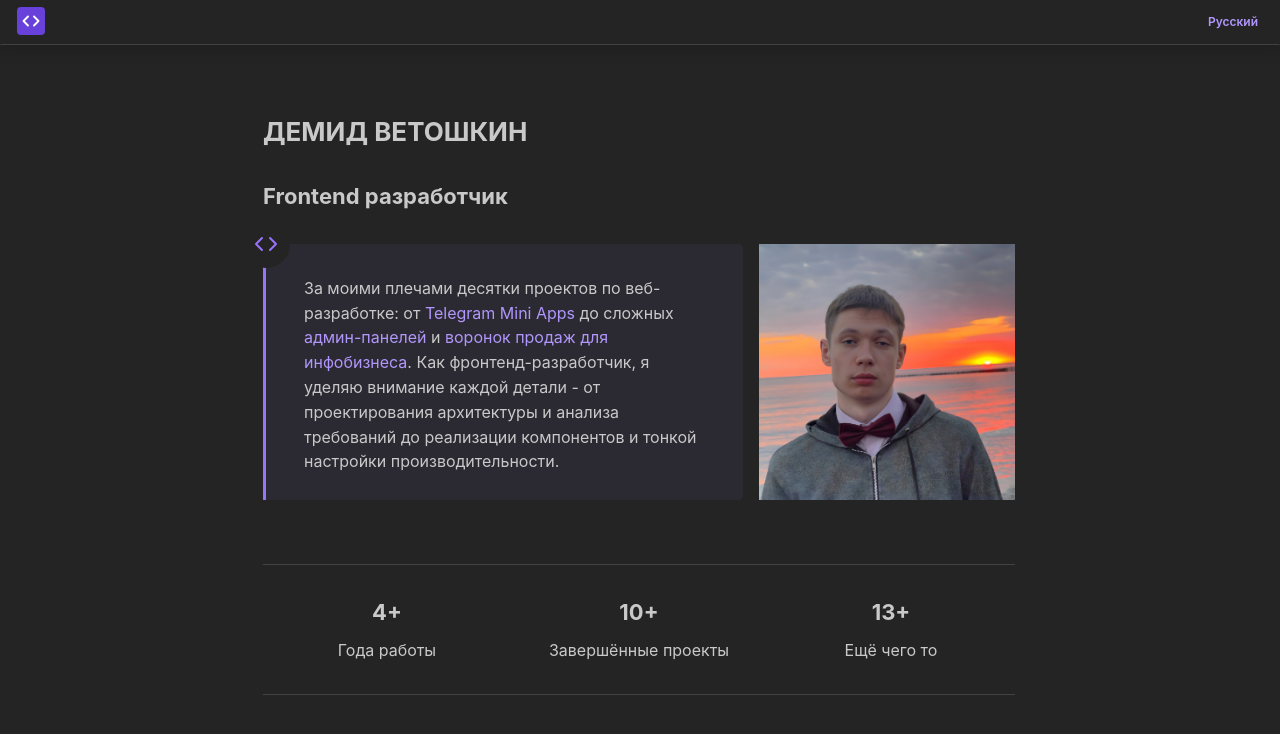
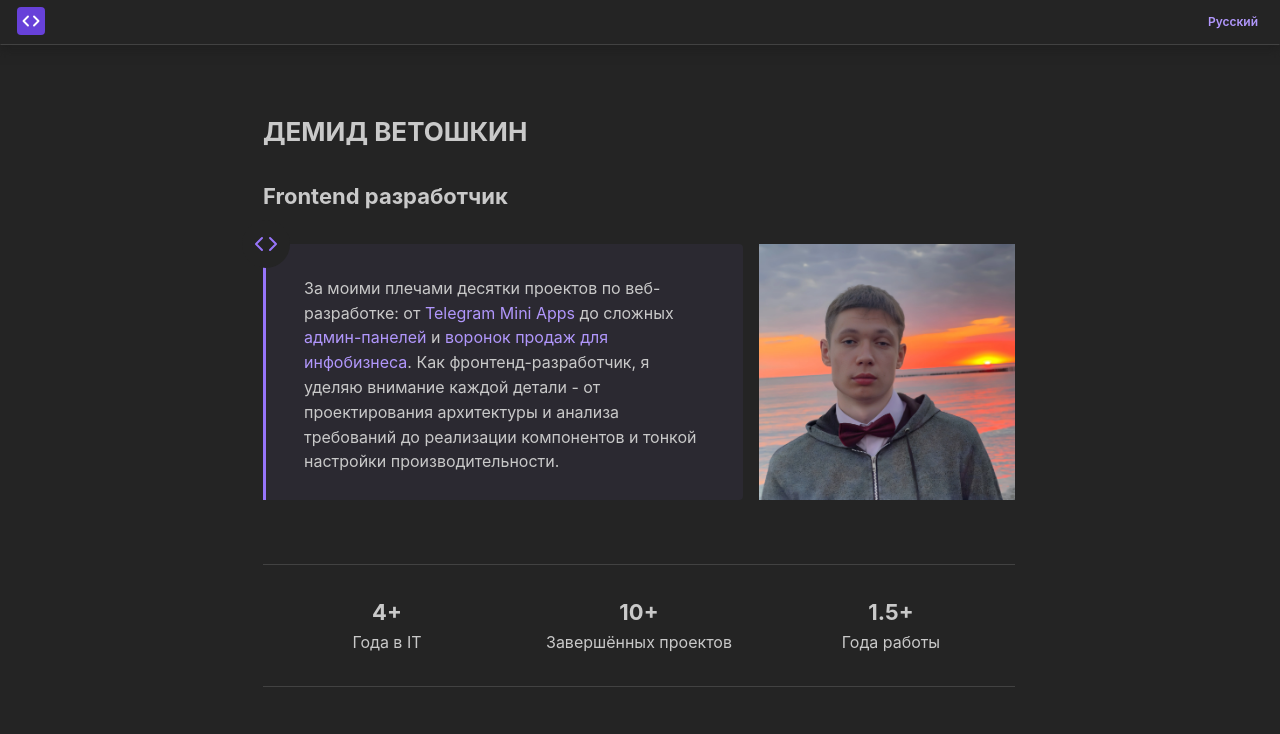
Before and after one commit to demi9ka/demi9ka, a React (Vite) app: page / in a window 1280 px wide. Shown: the top 734 px of the page. Built offline with nearby package versions, Linux system fonts and the light colour scheme.

Commit message:
[+] translate statistics

```diff
--- a/public/locales/ru/translation.json
+++ b/public/locales/ru/translation.json
@@ -1,13 +1,22 @@
 {
   "head": {
     "title": "Резюме",
-    "description": "Реюме фронтенд разработчика"
+    "description": "Резюме фронтенд разработчика"
   },
   "home": {
     "profile": {
       "name": "ДЕМИД ВЕТОШКИН",
       "post": "Frontend разработчик ",
       "info": "За моими плечами десятки проектов по веб-разработке: от <span>Telegram Mini Apps</span> до сложных <span>админ-панелей</span> и <span>воронок продаж для инфобизнеса</span>. Как фронтенд-разработчик, я уделяю внимание каждой детали - от проектирования архитектуры и анализа требований до реализации компонентов и тонкой настройки производительности."
+    },
+    "statistics": {
+      "years-in-it_one": "Год в IT",
+      "years-in-it_few": "Года в IT",
+      "years-in-it_many": "Лет в IT",
+      "completed-projects": "Завершённых проектов",
+      "years-work_one": "Год работы",
+      "years-work_few": "Года работы",
+      "years-work_many": "Лет работы"
     }
   },
   "header": {
--- a/src/components/page/home/ui/statisticcs/statistics.tsx
+++ b/src/components/page/home/ui/statisticcs/statistics.tsx
@@ -1,23 +1,29 @@
 import { Grid } from '@mantine/core'
 import { FlexItem } from './ui/flex-item'
 import { AnimatedComponent } from '@/shared/ui/animated-component'
+import { useTranslation } from 'react-i18next'
+
+const YEAR_IN_IT = new Date().getFullYear() - 2021
+const YEAR_WORK = new Date().getFullYear() - 2024
+const COMPLETED_PROJECTS = 10
 
 export const Statistics = () => {
+  const { t } = useTranslation()
   return (
     <Grid gutter={4}>
       <Grid.Col span={4}>
         <AnimatedComponent animationType="rotate" duration={1} delay={0.2} once={false} value={30}>
-          <FlexItem subTitle="Года работы" title="4+" />
+          <FlexItem subTitle={t('home.statistics.years-in-it', { count: YEAR_IN_IT })} title={`${YEAR_IN_IT}+`} />
         </AnimatedComponent>
       </Grid.Col>
       <Grid.Col span={4}>
         <AnimatedComponent animationType="rotate" duration={1} delay={0.3} once={false} value={30}>
-          <FlexItem subTitle="Завершённые проекты" title="10+" />
+          <FlexItem subTitle={t('home.statistics.completed-projects')} title={`${COMPLETED_PROJECTS}+`} />
         </AnimatedComponent>
       </Grid.Col>
       <Grid.Col span={4}>
         <AnimatedComponent animationType="rotate" duration={1.2} delay={0.4} once={false} value={30}>
-          <FlexItem subTitle="Ещё чего то" title="13+" />
+          <FlexItem subTitle={t('home.statistics.years-work', { count: YEAR_WORK + 1 })} title={`${YEAR_WORK}.5+`} />
         </AnimatedComponent>
       </Grid.Col>
     </Grid>
--- a/src/components/page/home/ui/statisticcs/ui/flex-item/flex-item.tsx
+++ b/src/components/page/home/ui/statisticcs/ui/flex-item/flex-item.tsx
@@ -7,11 +7,9 @@ type Props = {
 
 export const FlexItem = ({ title, subTitle }: Props) => {
   return (
-    <Flex direction={'column'} gap={{ base: 4, sm: 'xs' }} justify={'center'} align={'center '}>
+    <Flex direction={'column'} gap={{ base: 4, sm: 2 }} justify={'center'} align={'center'}>
       <Title order={3}>{title}</Title>
-      <Text fz={{ base: 'xs', sm: 'md' }} ta={'center'}>
-        {subTitle}
-      </Text>
+      <Text fz={{ base: 'xs', sm: 'md' }}>{subTitle}</Text>
     </Flex>
   )
 }
--- a/src/shared/ui/header/ui/scroll-progress/scroll-progress.tsx
+++ b/src/shared/ui/header/ui/scroll-progress/scroll-progress.tsx
@@ -6,8 +6,6 @@ import { scrollPositionStore } from '@/store/scroll-postoion-store'
 export const ScrollProgress = observer(() => {
   const { scrollPosition } = scrollPositionStore
   const progress = (scrollPosition.y / window.innerHeight) * 100
-  console.log(scrollPosition.y, window.innerHeight, window.outerHeight, document.documentElement.clientHeight)
-  console.log(progress)
 
   return (
     <Box
--- a/src/shared/ui/scroll-to-top/scroll-to-top.tsx
+++ b/src/shared/ui/scroll-to-top/scroll-to-top.tsx
@@ -7,7 +7,7 @@ export const ScrollToTop = observer(() => {
   const { goToTop, scrollPosition } = scrollPositionStore
 
   return (
-    <ActionIcon size={'lg'} pos={'fixed'} style={{ transition: '.2s ease-in-out' }} bottom={20} right={scrollPosition.y > 10 ? 20 : -60} onClick={goToTop}>
+    <ActionIcon size={'lg'} pos={'fixed'} style={{ transition: '.2s ease-in-out' }} bottom={20} right={scrollPosition.y > 10 ? 20 : -60} onClick={goToTop} bg={'violet.5'}>
       <ArrowUp />
     </ActionIcon>
   )
```
Also changed, not shown: public/locales/en/translation.json (+7 -0 lines).
